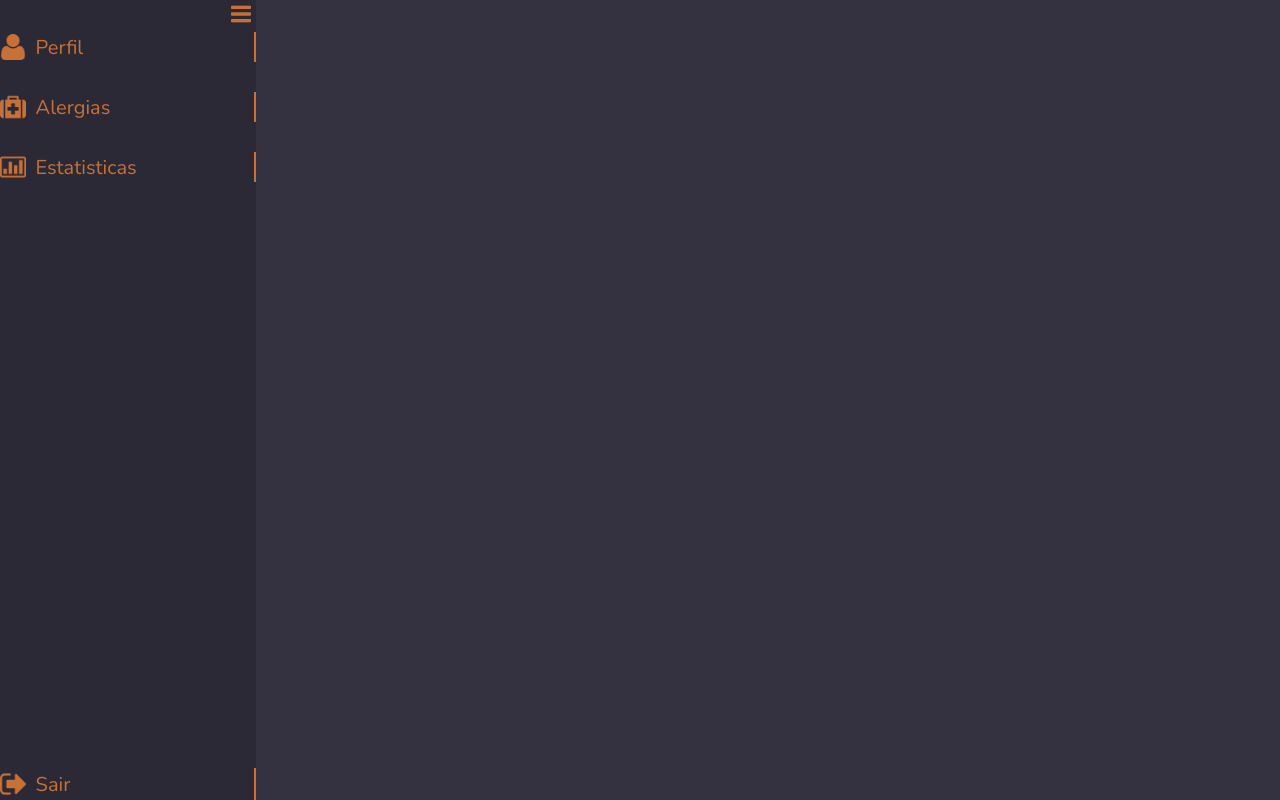
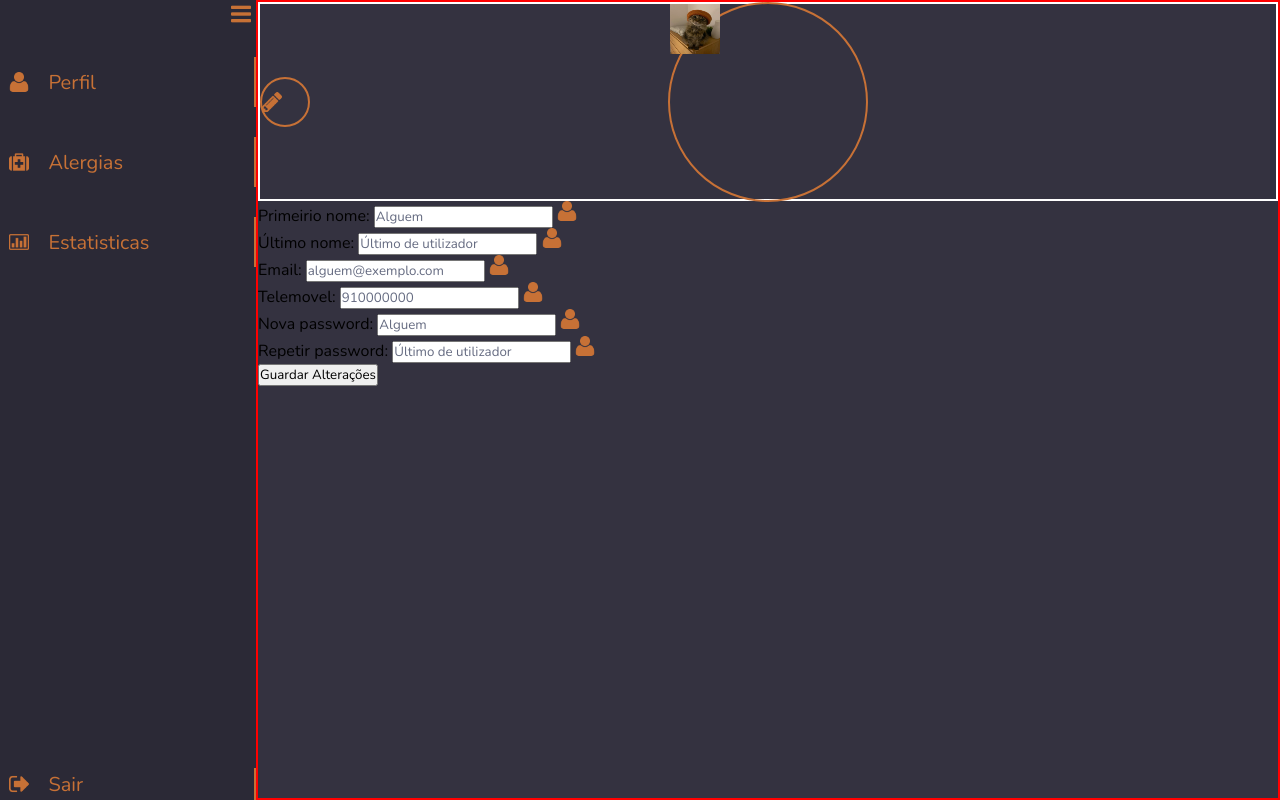
Before and after one commit to guuuu/Eatingsafe, a plain HTML site: page profile.html in a window 1280 px wide. Drawn offline with nearby package versions, Linux system fonts and the light colour scheme.

Commit message:
Sidebar with js done

```diff
--- a/assets/css/style.css
+++ b/assets/css/style.css
@@ -52,11 +52,139 @@ body {
     background-color: #343240;
 }
 
+/*sidebar*/
+
+.sidebar{
+    /* border: 2px solid red; */
+    width: 20%;
+    height: 100%;
+    position: absolute;
+    left: 0;
+    background-color: #2b2936;
+    min-width: 45px;
+}
+
+.sidebar .top{
+    /* border: 2px solid green; */
+    width: 100%;
+    height: 4%;
+}
+
+.sidebar .icon_wrap{
+    /* border: 2px solid cyan; */
+    position: absolute;
+    padding-top: 4px;
+    right: 0;
+    width: 12%;
+    text-align: center;
+    object-fit: contain;
+}
+
+.sidebar .icon_wrap:hover, .sidebar .wrap_icon_collapsed:hover{
+    background-color: #4a475c;
+    cursor: pointer;
+    -webkit-transition: all 0.2s ease;
+    -moz-transition: all 0.2s ease;
+    -ms-transition: all 0.2s ease;
+    -o-transition: all 0.2s ease;
+    transition: all 0.2s ease;
+}
+
+.sidebar .content{
+    /* border: 2px solid red; */
+    height: 92%;
+    padding-top: 25px;
+}
+
+.sidebar .row{
+    /* border: 2px solid cyan; */
+    margin-top: 30px;
+    height: 50px;
+}
+
+.sidebar .row:hover{
+    background-color: #4a475c;
+    cursor: pointer;
+    -webkit-transition: all 0.2s ease;
+    -moz-transition: all 0.2s ease;
+    -ms-transition: all 0.2s ease;
+    -o-transition: all 0.2s ease;
+    transition: all 0.2s ease;
+}
+
+.sidebar .row:first-child{
+    margin: 0;
+}
+
+.sidebar.collapse{
+    width: 3%;
+}
+
+.sidebar .wrap_icon{
+    /* border: 2px solid pink; */
+    width: 15%;
+    height: 100%;
+    float: left;
+    display: flex;
+    align-items: center;
+    justify-content: center;
+}
+
+.sidebar .wrap_icon_collapsed{
+    /* border: 2px solid orange; */
+    width: 100%;
+    height: 100%;
+    float: left;
+    display: flex;
+    align-items: center;
+    justify-content: center;
+}
+
+.sidebar .icon{
+    width: 20px;
+    height: 20px;
+}
+
+.sidebar .bt_bar{
+    height: 100%;
+    width: 85%;
+    text-align: left;
+    padding-left: 10px;
+    border: none;
+    float: left;
+    border-right: 2px solid #C77136;
+    font-size: 20px;
+    color: #C77136;
+    background-color: rgba(0,0,0,0);
+}
+
+.sidebar .bt_bar:hover{
+    cursor: pointer;
+}
+
+.sidebar .bottom{
+    /* border: 2px solid white; */
+    height: 4%;
+}
+
+.sidebar .bottom .row{
+    height: 100%;
+}
+/*sidebar*/
+
 .hide{
     visibility: hidden;
     opacity: 0;
     width: 0px;
     height: 0px;
+}
+
+.smooth{
+    -webkit-transition: all 0.2s ease;
+    -moz-transition: all 0.2s ease;
+    -ms-transition: all 0.2s ease;
+    -o-transition: all 0.2s ease;
+    transition: all 0.2s ease;
 }
 
 /*login*/
@@ -181,11 +309,6 @@ body {
     height: 50px;
     padding-left: 30px;
     font-weight: 700;
-    -webkit-transition: all 0.2s ease;
-    -moz-transition: all 0.2s ease;
-    -ms-transition: all 0.2s ease;
-    -o-transition: all 0.2s ease;
-    transition: all 0.2s ease;
 }
 
 .login .bt:hover{
@@ -458,11 +581,6 @@ body {
     color: #C77136;
     font-weight: 700;
     border: 2px solid #C77136;
-    -webkit-transition: all 0.2s ease;
-    -moz-transition: all 0.2s ease;
-    -ms-transition: all 0.2s ease;
-    -o-transition: all 0.2s ease;
-    transition: all 0.2s ease;
 }
 
 .register .bt_register:hover{
@@ -484,103 +602,51 @@ body {
 
 /*profile*/
 
-.profile .sidebar{
-    /* border: 2px solid red; */
-    width: 20%;
+.profile .pfcontent{
+    border: 2px solid red;
+    position: absolute;
+    width: 80%;
     height: 100%;
-    position: absolute;
-    left: 0;
-    background-color: #2b2936;
+    right: 0;
 }
 
-.profile .icon{
+.profile .pfcontent .icon{
     width: 20px;
     height: 20px;
 }
 
-.profile .top{
-    /* border: 2px solid green; */
+.profile .pfcontent .top{
+    border: 2px solid white;
     width: 100%;
-    height: 4%;
+    height: 25%;
+    display: flex;
+    align-items: center;
 }
 
-.profile .icon_wrap{
-    /* border: 2px solid cyan; */
-    position: absolute;
-    padding-top: 4px;
-    right: 0;
-    width: 12%;
-    text-align: center;
-    object-fit: contain;
+.profile .pfcontent .pfp{
+    width: 50px;
+    height: 50px;
 }
 
-.profile .icon_wrap:hover{
-    background-color: #4a475c;
-    cursor: pointer;
-    -webkit-transition: all 0.2s ease;
-    -moz-transition: all 0.2s ease;
-    -ms-transition: all 0.2s ease;
-    -o-transition: all 0.2s ease;
-    transition: all 0.2s ease;
+.profile .pfcontent .outline{
+    width: 200px;
+    height: 200px;
+    border: 2px solid #C77136;
+    border-radius: 100%;
+    margin: 0 auto;
 }
 
-.profile .content{
-    /* border: 2px solid red; */
-    height: 92%;
+.profile .pfcontent .edit{
+    position: absolute;
+    width: 50px;
+    height: 50px;
+    border: 2px solid #C77136;
+    border-radius: 100%;
+    margin: 0 auto;
+    display: flex;
+    align-items: center;
+    text-align: center;
 }
 
-.profile .row{
-    /* border: 2px solid cyan; */
-    margin-top: 30px;
-    height: 30px;
-}
-
-.profile .row:hover{
-    background-color: #4a475c;
-    cursor: pointer;
-    -webkit-transition: all 0.2s ease;
-    -moz-transition: all 0.2s ease;
-    -ms-transition: all 0.2s ease;
-    -o-transition: all 0.2s ease;
-    transition: all 0.2s ease;
-}
-
-.profile .row:first-child{
-    margin: 0;
-}
-
-.profile .row .l{
-    /* border: 2px solid lime; */
-    text-align: center;
-    width: 10%;
-    object-fit: contain;
-    height: 100%;
-    float: left;
-}
-
-.profile .bt_bar{
-    height: 100%;
-    width: 90%;
-    text-align: left;
-    padding-left: 10px;
-    border: none;
-    border-right: 2px solid #C77136;
-    font-size: 20px;
-    color: #C77136;
-    background-color: rgba(0,0,0,0);
-}
-
-.profile .bt_bar:hover{
-    cursor: pointer;
-}
-
-.profile .bottom{
-    /* border: 2px solid white; */
-    height: 4%;
-}
-
-.profile .bottom .row{
-    height: 100%;
-}
 
 /*profile*/
--- a/assets/js/script.js
+++ b/assets/js/script.js
@@ -102,3 +102,64 @@ $(".bt_register").click(() => {
         console.log("Passwords diferentes");
     }
 })
+
+$("#profile").click(() => {
+    if(window.location.pathname != "/profile"){
+        window.location.href = "/profile"
+    }
+})
+
+$("#alergies").click(() => {
+    if(window.location.pathname != "/alergies"){
+        window.location.href = "/alergies"
+    }
+})
+
+$("#stats").click(() => {
+    if(window.location.pathname != "/stats"){
+        window.location.href = "/stats"
+    }
+})
+
+$("#leave").click(() => {
+    //do_logout()
+    window.location.href = "/login"
+})
+
+function collapse_sidebar(flag){ //false para encolher | true para estender
+    if(!flag){
+        $($($("#menu").parent()).parent()[0]).addClass("collapse");
+
+        $(".bt_bar").each(function() {
+            $(this).addClass("hide")
+        });
+
+        $("#menu").removeClass("icon_wrap").addClass("wrap_icon_collapsed");
+
+        $(".row").each(function() {
+            $($(this).children()[0]).removeClass("wrap_icon").addClass("wrap_icon_collapsed");
+        });
+
+        flag = true;
+    }
+    else{
+        $($($("#menu").parent()).parent()[0]).removeClass("collapse");
+        $(".bt_bar").each(function() {
+            $(this).removeClass("hide")
+        })
+
+        $("#menu").removeClass("wrap_icon_collapsed").addClass("icon_wrap");
+
+        $(".row").each(function() {
+            $($(this).children()[0]).removeClass("wrap_icon_collapsed").addClass("wrap_icon");
+        });
+
+        flag = false;
+    }
+}
+
+let flag = false;
+$("#menu").click(function() {
+    collapse_sidebar(flag)
+    flag = !flag;
+})
--- a/profile.html
+++ b/profile.html
@@ -10,38 +10,40 @@
     <script src="https://code.jquery.com/jquery-3.6.0.min.js" integrity="sha256-/xUj+3OJU5yExlq6GSYGSHk7tPXikynS7ogEvDej/m4=" crossorigin="anonymous"></script>
 </head>
 <body class="profile">
-    <div class="sidebar">
+    <div class="sidebar smooth" id="sidebar">
         <div class="top">
-            <div class="icon_wrap">
-                <img src="assets/icons/reorder-option.png" alt="menu" class="icon l">
+            <div class="icon_wrap" id="menu">
+                <img src="assets/icons/reorder-option.png" alt="menu" class="icon">
             </div>
         </div>
         <div class="content">
-            <div class="row">
-                <img src="assets/icons/user-shape.png" alt="user icon" class="icon l">
+            <div class="row smooth" id="profile">
+                <div class="wrap_icon">
+                    <img src="assets/icons/user-shape.png" alt="user icon" class="icon">
+                </div>
                 <button class="bt_bar" type="button">Perfil</button>
             </div>
-            <div class="row">
-                <img src="assets/icons/medical-kit.png" alt="user icon" class="icon l">
+            <div class="row smooth" id="alergies">
+                <div class="wrap_icon"><img src="assets/icons/medical-kit.png" alt="user icon" class="icon"></div>
                 <button class="bt_bar" type="button">Alergias</button>
             </div>
-            <div class="row">
-                <img src="assets/icons/bar-graph-on-a-rectangle.png" alt="user icon" class="icon l">
+            <div class="row smooth" id="stats">
+                <div class="wrap_icon"><img src="assets/icons/bar-graph-on-a-rectangle.png" alt="user icon" class="icon"></div>
                 <button class="bt_bar" type="button">Estatisticas</button>
             </div>
         </div>
         <div class="bottom">
-            <div class="row">
-                <img src="assets/icons/sign-out-option.png" alt="user icon" class="icon l">
+            <div class="row smooth" id="leave">
+                <div class="wrap_icon"><img src="assets/icons/sign-out-option.png" alt="user icon" class="icon"></div>
                 <button class="bt_bar" type="button">Sair</button>
             </div>
         </div>
     </div>
 
-    <!-- <div class="content">
+    <div class="pfcontent">
         <div class="top">
             <div class="outline">
-                <img src="" alt="profile picture" class="pfp">
+                <img src="assets/icons/holder.jpg" alt="profile picture" class="pfp">
             </div>
             <div class="edit">
                 <img src="assets/icons/pencil.png" alt="edit" class="icon">
@@ -100,7 +102,7 @@
         <div class="bottom">
             <button class="bt_save" type="button">Guardar Alterações</button>
         </div>
-    </div> -->
+    </div>
     <script src="assets/js/script.js"></script>
 </body>
 </html>
```
Also changed, not shown: login.html (+1 -1 lines), register.html (+1 -1 lines), assets/icons/holder.jpg (added).
